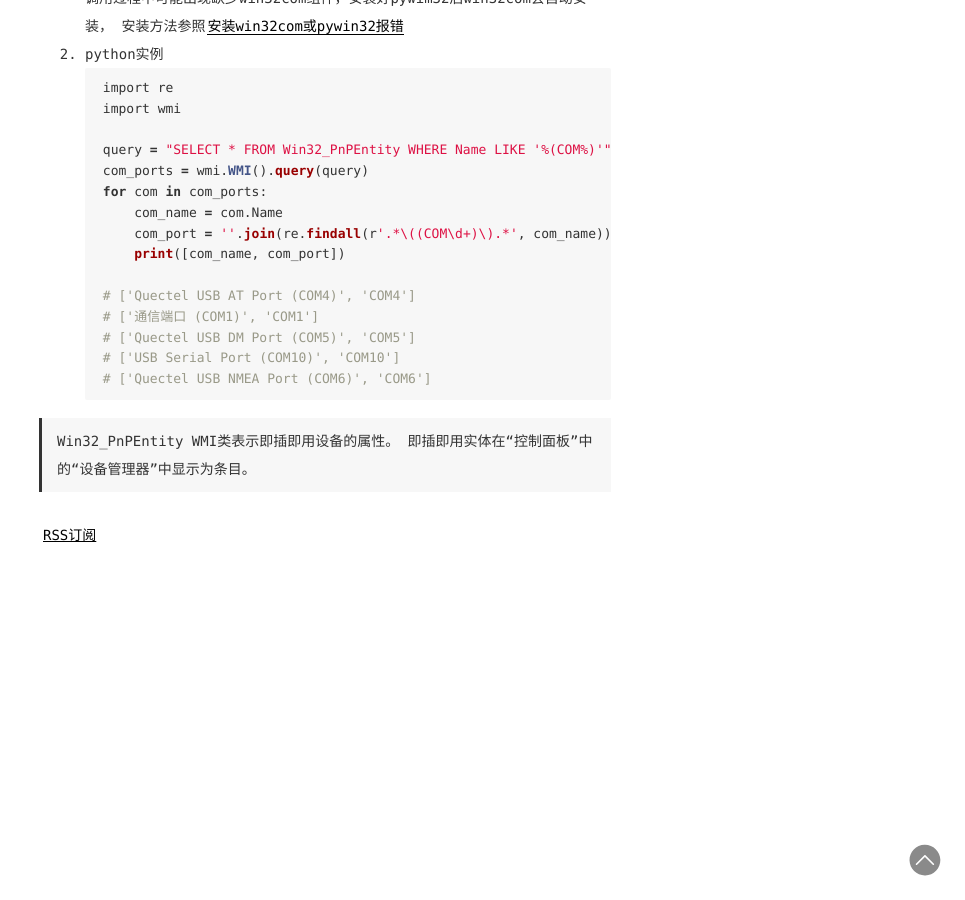
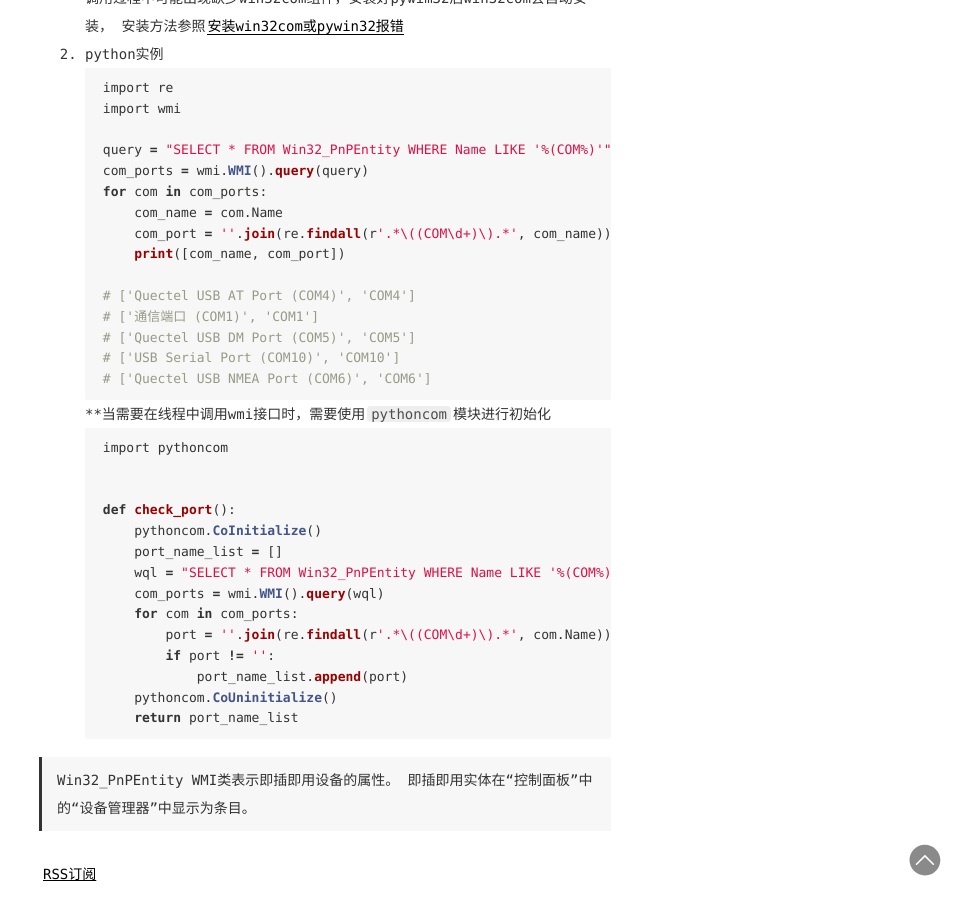
Before and after one commit to aoeivu/aoeivu, a Jekyll site: the page built from _posts/2020-01-01-用Python检测COM口的三种方法.md, in a window 1280 px wide and 900 px high, scrolled down 2550 px. Shown: the whole window, without its empty margins (315-1280 px from the left). Built offline with Jekyll 4.4.1, drawn with Linux system fonts in a browser that asks for light colours; Markdown is read by kramdown in place of the engine named in the settings; comment, search, counter and statistics services are not loaded.

Commit message:
fix post

````diff
--- a/_posts/2020-01-01-用Python检测COM口的三种方法.md
+++ b/_posts/2020-01-01-用Python检测COM口的三种方法.md
@@ -101,5 +101,22 @@ categories: [Python]
         # ['USB Serial Port (COM10)', 'COM10']
         # ['Quectel USB NMEA Port (COM6)', 'COM6']
         ```
+        **当需要在线程中调用wmi接口时，需要使用`pythoncom`模块进行初始化
+        ```python
+        import pythoncom
+
+
+        def check_port():
+            pythoncom.CoInitialize()
+            port_name_list = []
+            wql = "SELECT * FROM Win32_PnPEntity WHERE Name LIKE '%(COM%)'"
+            com_ports = wmi.WMI().query(wql)
+            for com in com_ports:
+                port = ''.join(re.findall(r'.*\((COM\d+)\).*', com.Name))
+                if port != '':
+                    port_name_list.append(port)
+            pythoncom.CoUninitialize()
+            return port_name_list
+        ```
 
 >Win32_PnPEntity WMI类表示即插即用设备的属性。 即插即用实体在“控制面板”中的“设备管理器”中显示为条目。
````
